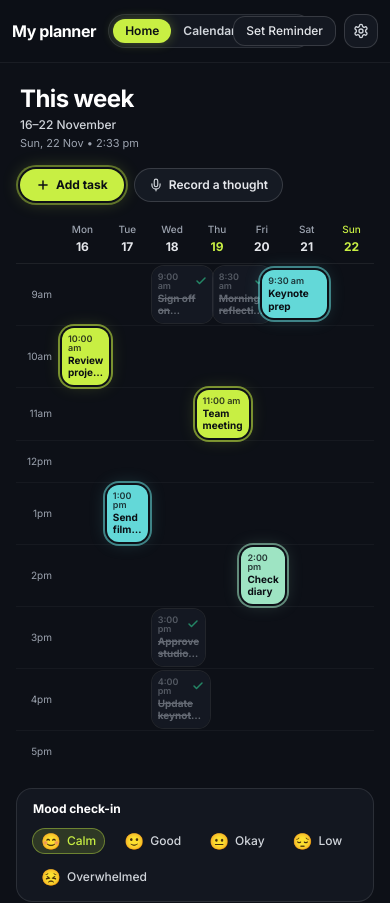
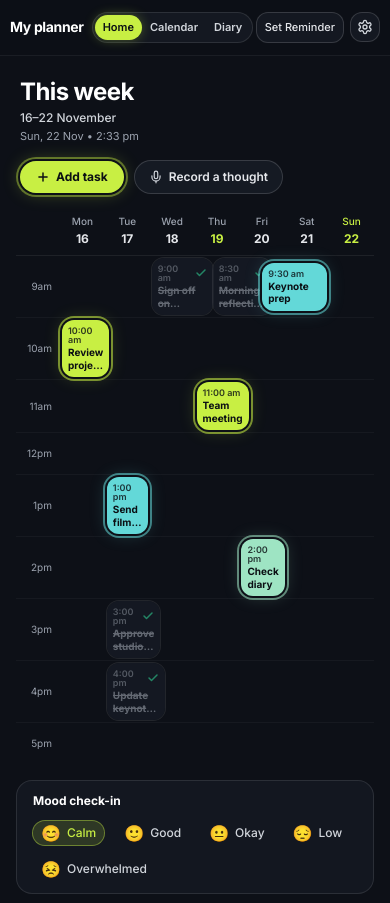
Before and after one commit to pranjal2004838/luke_smith_diary_project, a React (Vite) app: page / in a window 390 px wide. Shown: the top 903 px of the page. Built offline with nearby package versions, Linux system fonts and the light colour scheme; no server answers; a web font is replaced by a local one.

Commit message:
fix: keep weekly grid spacious with 5 boxes and prevent 390px top bar overlap

```diff
--- a/src/components/planner/PlannerApp.tsx
+++ b/src/components/planner/PlannerApp.tsx
@@ -144,16 +144,16 @@ export default function PlannerApp() {
     >
       {/* Top Navigation Bar (Matching Luke's Reference Screenshot) */}
       <header className="sticky top-0 z-40 bg-[#0d1017]/95 backdrop-blur-md border-b border-white/[0.06]">
-        <div className="max-w-7xl mx-auto px-3 sm:px-6 py-3.5 flex items-center justify-between gap-2">
+        <div className="max-w-7xl mx-auto px-2.5 sm:px-6 py-3 flex items-center justify-between gap-1.5 sm:gap-3">
           {/* Left: Brand + Pill Track (Home | Calendar | Diary) */}
-          <div className="flex items-center gap-3 sm:gap-5 min-w-0">
-            <span className="font-sans font-extrabold text-base sm:text-2xl tracking-tight text-white whitespace-nowrap">
+          <div className="flex items-center gap-2 sm:gap-5 min-w-0">
+            <span className="font-sans font-extrabold text-sm sm:text-2xl tracking-tight text-white whitespace-nowrap">
               My planner
             </span>
 
             <nav
               aria-label="Primary navigation"
-              className="flex items-center bg-[#141821] border border-white/10 rounded-full p-1"
+              className="flex items-center bg-[#141821] border border-white/10 rounded-full p-0.5 sm:p-1"
             >
               {[
                 { id: 'home', label: 'Home' },
@@ -164,12 +164,12 @@ export default function PlannerApp() {
                 return (
                   <div key={item.id} className="flex items-center">
                     {idx > 0 && !active && activeTab !== ['home', 'calendar', 'diary'][idx - 1] && (
-                      <span className="h-3.5 w-px bg-white/10 mx-0.5" />
+                      <span className="h-3 w-px bg-white/10 mx-0.5 hidden sm:block" />
                     )}
                     <button
                       type="button"
                       onClick={() => setActiveTab(item.id as typeof activeTab)}
-                      className={`px-3 sm:px-4 py-1 rounded-full text-xs sm:text-sm font-semibold transition-all ${
+                      className={`px-2 sm:px-4 py-1 rounded-full text-[11px] sm:text-sm font-semibold transition-all ${
                         active
                           ? 'bg-[#c8ef43] text-[#0b0f14] font-bold shadow-[0_0_12px_rgba(200,239,67,0.3)]'
                           : 'text-gray-300 hover:text-white'
@@ -184,11 +184,11 @@ export default function PlannerApp() {
           </div>
 
           {/* Right: Set Reminder button + Settings */}
-          <div className="flex items-center gap-2 shrink-0">
+          <div className="flex items-center gap-1.5 sm:gap-2 shrink-0">
             <button
               type="button"
               onClick={() => setIsAddTaskOpen(true)}
-              className="px-3 sm:px-4 py-1.5 rounded-xl bg-[#141821] hover:bg-[#1c222e] border border-white/15 text-xs font-medium text-gray-200 transition-colors"
+              className="px-2 sm:px-4 py-1.5 rounded-xl bg-[#141821] hover:bg-[#1c222e] border border-white/15 text-[11px] sm:text-xs font-medium text-gray-200 transition-colors whitespace-nowrap"
             >
               Set Reminder
             </button>
@@ -196,7 +196,7 @@ export default function PlannerApp() {
             <button
               type="button"
               onClick={() => setIsCustomizerOpen(true)}
-              className="p-2 rounded-xl bg-[#141821] hover:bg-[#1c222e] border border-white/15 text-gray-300 hover:text-white transition-colors"
+              className="p-1.5 sm:p-2 rounded-xl bg-[#141821] hover:bg-[#1c222e] border border-white/15 text-gray-300 hover:text-white transition-colors"
               aria-label="Settings and appearance"
               title="Photo, text colour, private access & backup"
             >
--- a/src/components/planner/mockData.ts
+++ b/src/components/planner/mockData.ts
@@ -89,7 +89,6 @@ export const getCurrentWeekDates = (): Date[] => {
 const weekDates = getCurrentWeekDates();
 const monStr = formatDateStr(weekDates[0]);
 const tueStr = formatDateStr(weekDates[1]);
-const wedStr = formatDateStr(weekDates[2]);
 const thuStr = formatDateStr(weekDates[3]);
 const friStr = formatDateStr(weekDates[4]);
 const satStr = formatDateStr(weekDates[5]);
@@ -214,13 +213,13 @@ export const initialTasks: Task[] = [
     colorTone: 'lime',
     notes: 'Carried forward from yesterday. Penguin UK expects returned PDF.',
   },
-  // Completed tasks so progress reads naturally (e.g. 12 of 18 or high completion bar)
+  // Completed tasks from earlier so progress reads "12 of 16 tasks done" while keeping this week's grid clean
   {
     id: 't-7',
     title: 'Sign off on Question-Cards proof',
     project: 'Book 13: "The Courage to Ask"',
     priority: 'medium',
-    dueDate: wedStr,
+    dueDate: getLocalDateStr(-4),
     dueTime: '9:00 am',
     completed: true,
     colorTone: 'mint',
@@ -230,7 +229,7 @@ export const initialTasks: Task[] = [
     title: 'Morning reflection & priority check',
     project: 'Personal & Mindset',
     priority: 'low',
-    dueDate: wedStr,
+    dueDate: getLocalDateStr(-4),
     dueTime: '8:30 am',
     completed: true,
     colorTone: 'mint',
@@ -240,7 +239,7 @@ export const initialTasks: Task[] = [
     title: 'Approve studio lighting setup',
     project: 'Film & Media Production',
     priority: 'medium',
-    dueDate: wedStr,
+    dueDate: getLocalDateStr(-5),
     dueTime: '3:00 pm',
     completed: true,
     colorTone: 'teal',
@@ -250,7 +249,7 @@ export const initialTasks: Task[] = [
     title: 'Update keynote bio for organiser',
     project: 'Real Direction Academy',
     priority: 'low',
-    dueDate: wedStr,
+    dueDate: getLocalDateStr(-5),
     dueTime: '4:00 pm',
     completed: true,
     colorTone: 'mint',
--- a/src/services/plannerService.ts
+++ b/src/services/plannerService.ts
@@ -14,12 +14,12 @@ import {
 import { DashboardSettings } from '../components/planner/DesignCustomizer';
 
 const STORAGE_KEYS = {
-  TASKS: 'luke_planner_tasks_v4',
-  APPOINTMENTS: 'luke_planner_appointments_v4',
-  DIARY: 'luke_planner_diary_v4',
-  PROJECTS: 'luke_planner_projects_v4',
-  MINDSET: 'luke_planner_mindset_v4',
-  SETTINGS: 'luke_planner_settings_v4',
+  TASKS: 'luke_planner_tasks_v5',
+  APPOINTMENTS: 'luke_planner_appointments_v5',
+  DIARY: 'luke_planner_diary_v5',
+  PROJECTS: 'luke_planner_projects_v5',
+  MINDSET: 'luke_planner_mindset_v5',
+  SETTINGS: 'luke_planner_settings_v5',
   AUTH: 'luke_planner_auth_user',
 };
 
```
